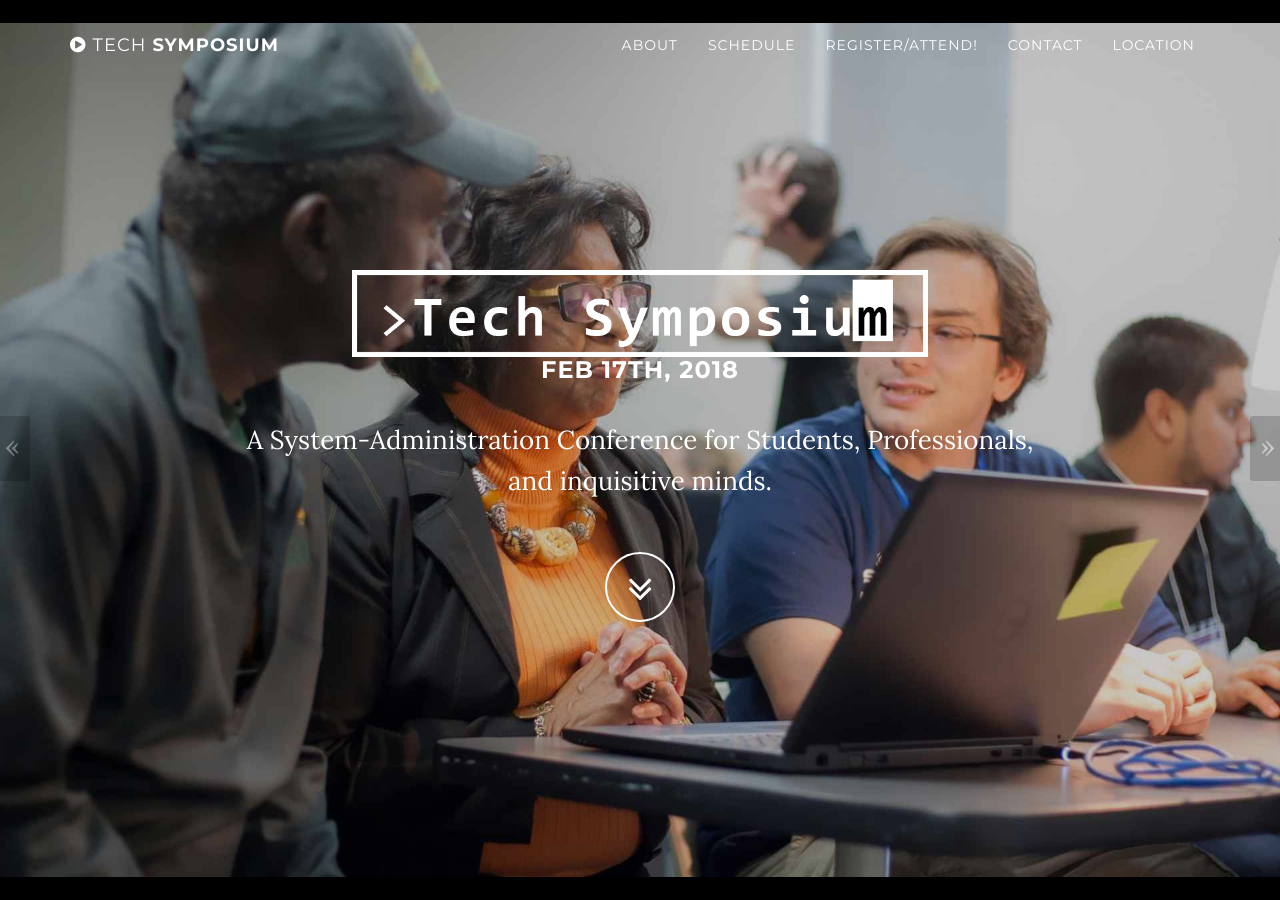
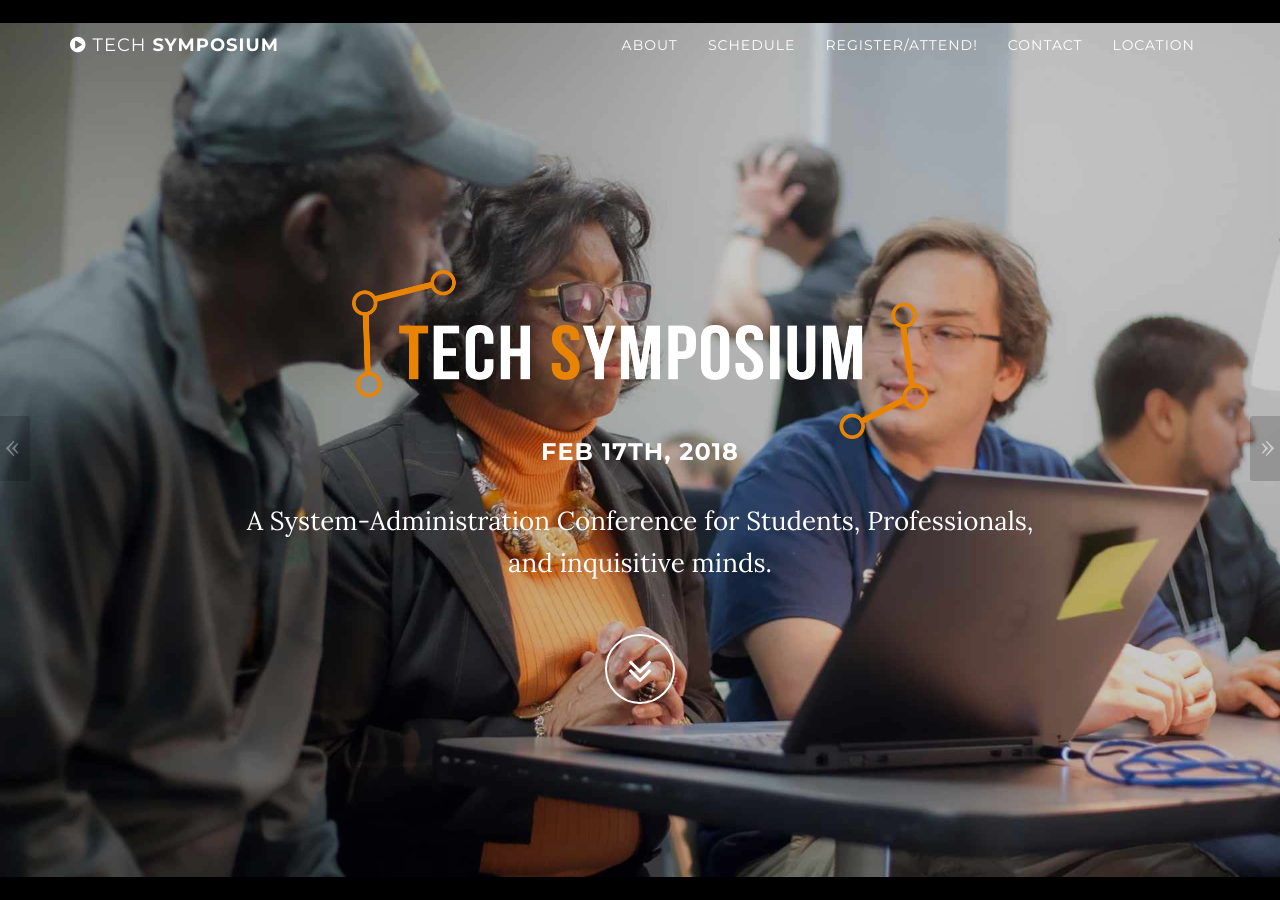
Before and after one commit to CalPolySWIFT/techsymposium-website, a Jekyll site: the page built from index.html, in a window 1280 px wide and 900 px high. Built offline with Jekyll 4.4.1, drawn with Linux system fonts in a browser that asks for light colours.

Commit message:
Added new TS logo

```diff
--- a/index.html
+++ b/index.html
@@ -33,7 +33,7 @@ mapurl: "https://www.google.com/maps/embed/v1/place?q=college%20of%20business%20
         <div class="container intro-hover">
             <div class="row">
                 <div class="col-md-8 col-md-offset-2">
-                    <img class="brand-heading" src="img/tech_symposium_logo_white.png" width="70%"/>
+                    <img class="brand-heading" src="img/tech_symposium_logo_2018.png" width="70%"/>
                     <h3><b>{{ page.date }}</b></h3>
                     <p class="intro-text">
                         A System-Administration Conference for Students, Professionals, and inquisitive minds.
```
Also changed, not shown: img/tech_symposium_logo_2018.png (added).
